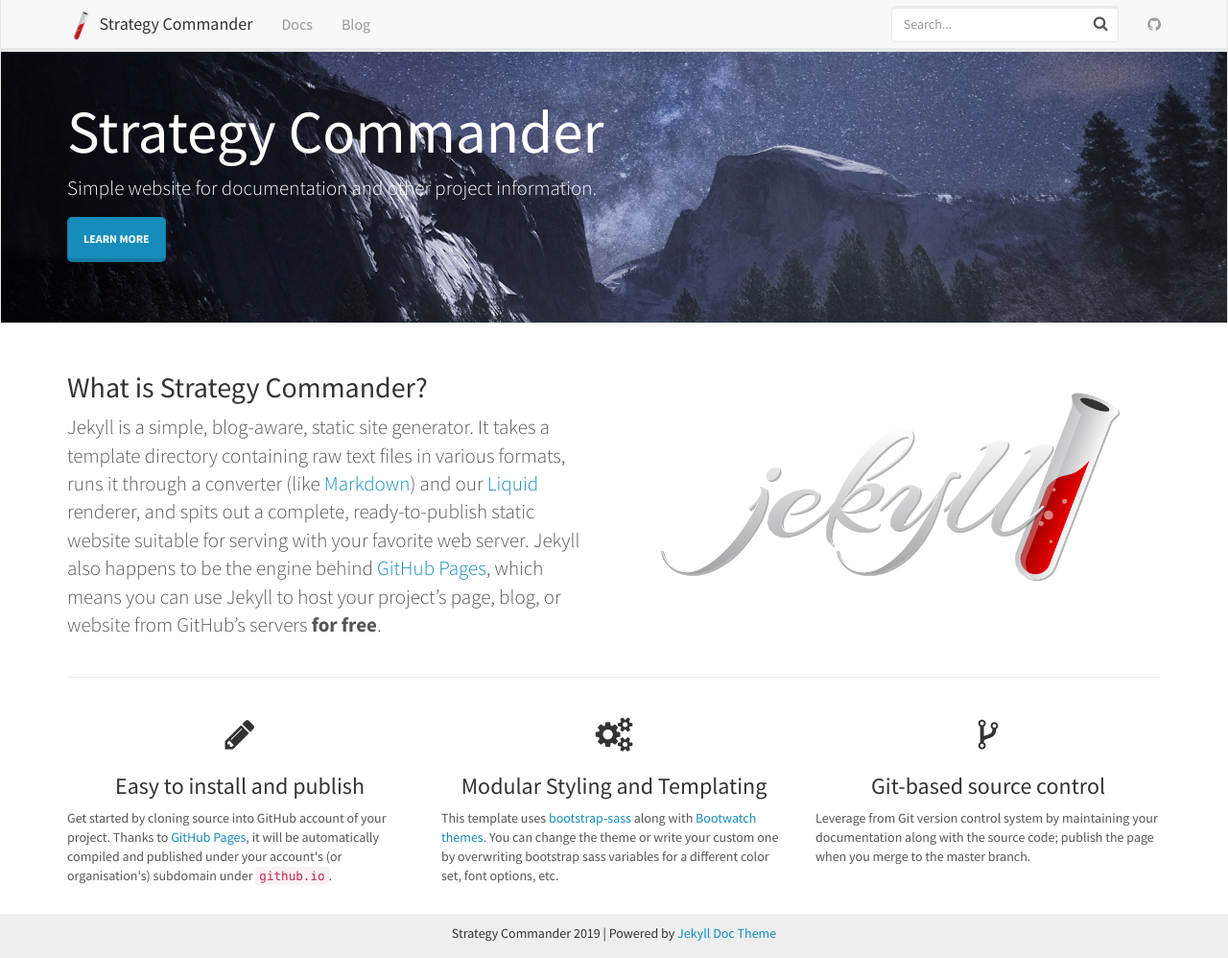
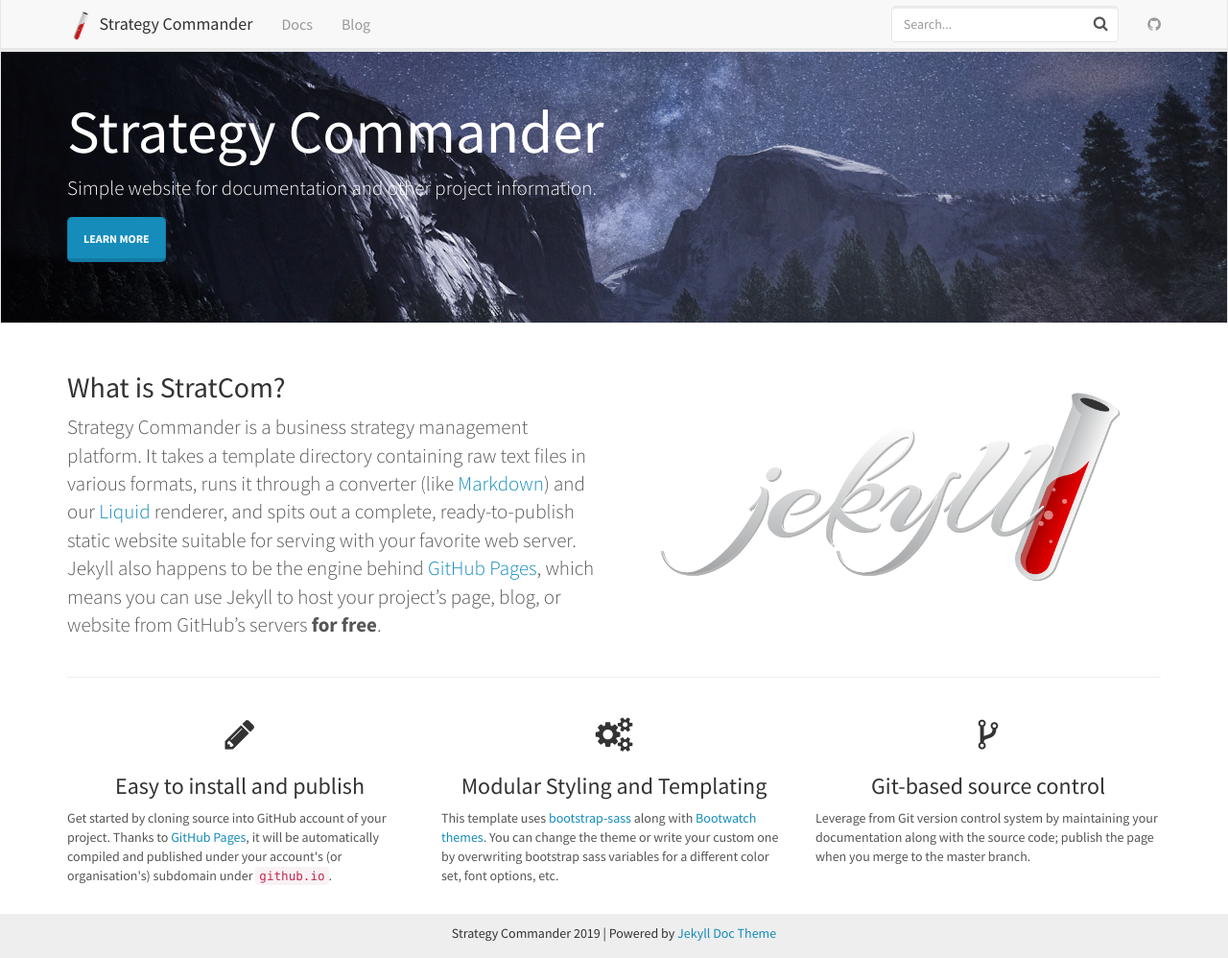
Before and after one commit to doug-forester/stratcom, a Jekyll site: the page built from docs/index.html, in a window 1280 px wide and 998 px high. Shown: the whole window at 96% size. Built offline with Jekyll 4.4.1, drawn with Linux system fonts in a browser that asks for light colours; comment, search, counter and statistics services are not loaded.

Commit message:
Update index.html

```diff
--- a/docs/index.html
+++ b/docs/index.html
@@ -13,8 +13,8 @@
 <div class="container">
     <div class="row">
         <div class="col-md-6">
-            <h2 class="header-light regular-pad">What is Strategy Commander?</h2>
-              <p class="lead">Jekyll is a simple, blog-aware, static site generator. It takes a template
+            <h2 class="header-light regular-pad">What is StratCom?</h2>
+              <p class="lead">Strategy Commander is a business strategy management platform. It takes a template
               directory containing raw text files in various formats, runs it through
               a converter (like <a href="https://daringfireball.net/projects/markdown/">Markdown</a>)
               and our <a href="https://github.com/Shopify/liquid/wiki">Liquid</a> renderer, and
```
